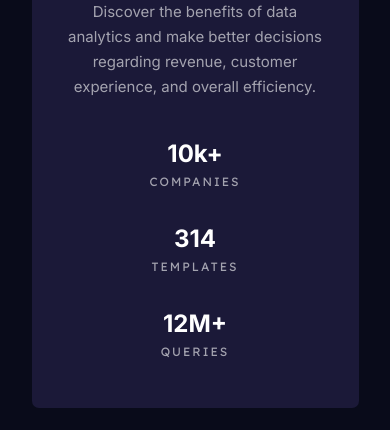
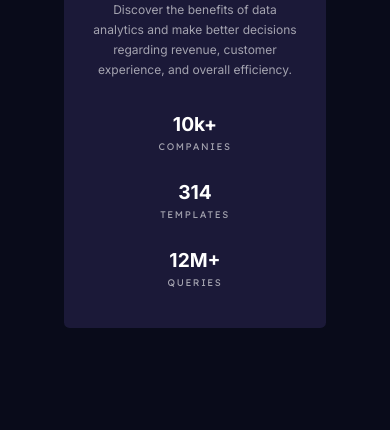
Before and after one commit to DevTruce/stats-preview, a website: page index.html in a window 390 px wide. Shown: the part 414-844 px from the top of the page. Drawn offline with Linux system fonts and the light colour scheme.

Commit message:
media queries set

```diff
--- a/index.html
+++ b/index.html
@@ -30,10 +30,10 @@
       </h1>
 
       <p class="card__paragraph">
-        Discover the benefits of data<br />analytics and make better
-        decisions<br />
-        regarding revenue, customer<br />
-        experience, and overall efficiency.
+        Discover the benefits of data
+        <span>analytics and make better decisions</span>
+        <span>regarding revenue, customer</span> experience, and overall
+        efficiency.
       </p>
 
       <div class="card__stats">
--- a/src/sass/_base.scss
+++ b/src/sass/_base.scss
@@ -10,6 +10,14 @@
 html {
   font-size: 62.5%; // 1rem = 10px
   box-sizing: inherit;
+
+  @include respond(phone) {
+    font-size: 50%;
+  }
+
+  @include respond(small-phone) {
+    font-size: 40%;
+  }
 }
 
 body {
--- a/src/sass/_layout.scss
+++ b/src/sass/_layout.scss
@@ -38,7 +38,8 @@
       url(../imgs/image-header-mobile.jpg);
     background-position: 100%;
     background-size: cover;
-    filter: saturate(200%), contrast(80%);
+    // filter: saturate(200%) grayscale(20%);
+    filter: contrast(180%) brightness(60%);
 
     @include respond(desktop) {
       width: 100%;
@@ -72,6 +73,18 @@
     margin-bottom: 4rem;
     color: rgba($color-white--3, 0.6);
     padding: 0 2rem;
+
+    @include respond(desktop) {
+      width: 70%;
+    }
+
+    span {
+      display: block;
+
+      @include respond(desktop) {
+        display: inline;
+      }
+    }
 
     @include respond(desktop) {
       grid-column: 1 / 2;
--- a/src/sass/_variables.scss
+++ b/src/sass/_variables.scss
@@ -21,6 +21,18 @@
 //////////////////////////////////////////////////
 // MEDIA QUERY MANAGER
 @mixin respond($breakpoint) {
+  @if $breakpoint == small-phone {
+    @media only screen and (max-width: 17.8125em) {
+      // 285px and under
+      @content;
+    }
+  }
+  @if $breakpoint == phone {
+    @media only screen and (max-width: 37.5em) {
+      // 600px and under
+      @content;
+    }
+  }
   @if $breakpoint == desktop {
     @media only screen and (min-width: 56.25em) {
       // 900px and up
```
Also changed, not shown: src/css/style.comp.css, src/css/style.css, src/css/style.prefix.css.
